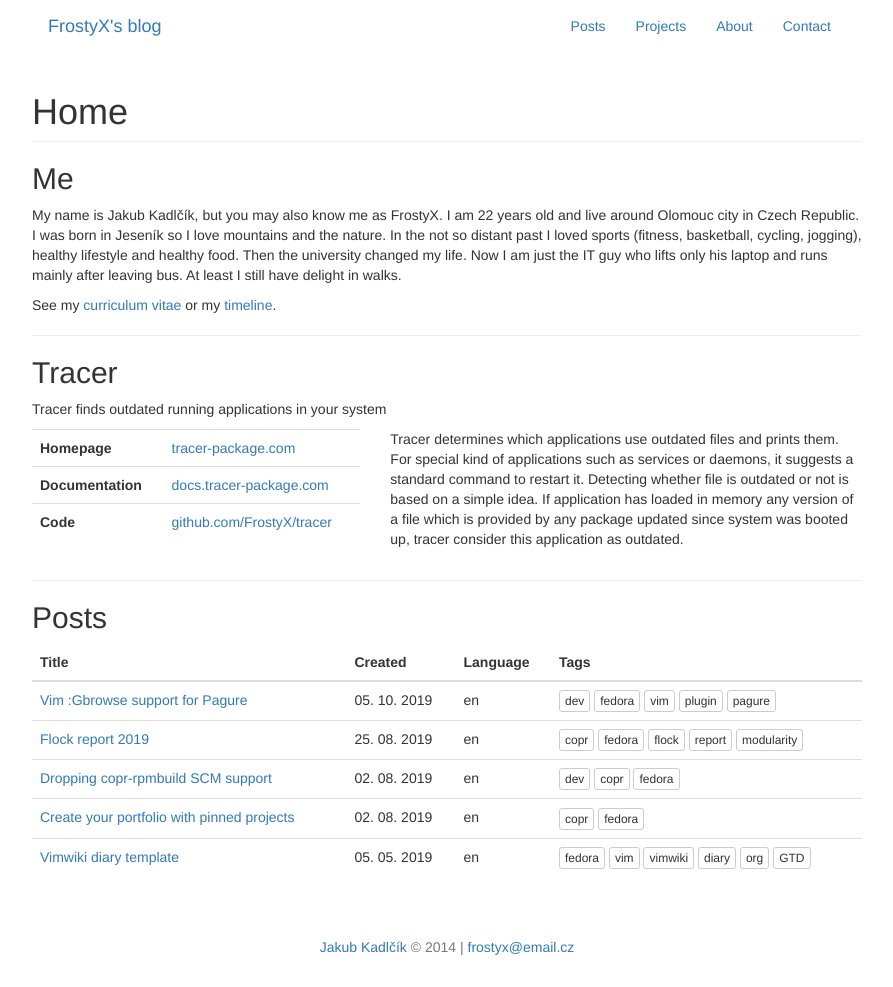
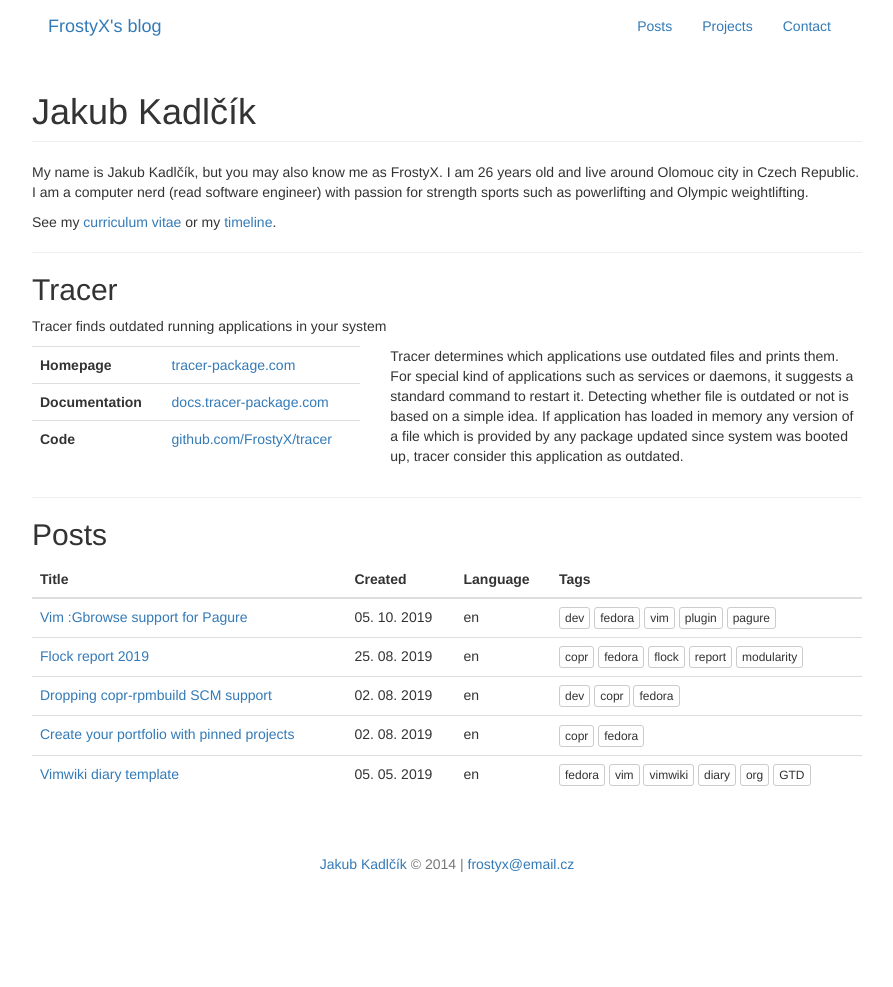
Before and after one commit to FrostyX/frostyx.github.io, a Jekyll site: the page built from index.html, in a window 1280 px wide. Shown: the whole page, without its empty margins (193-1086 px from the left). Built offline with Jekyll 4.4.1, drawn with Linux system fonts in a browser that asks for light colours; nearby versions of some CDN libraries; after the commit the page ends 904 px from its top, so only the background shows below that.

Commit message:
Remove most of the about me stuff, it is annoying to keep up-to-date

```diff
--- a/_includes/about/me.html
+++ b/_includes/about/me.html
@@ -1,4 +1,3 @@
-<h2>Me</h2>
-<p>My name is Jakub Kadlčík, but you may also know me as FrostyX. I am 22 years old and live around Olomouc city in Czech Republic. I was born in Jeseník so I love mountains and the nature. In the not so distant past I loved sports (fitness, basketball, cycling, jogging), healthy lifestyle and healthy food. Then the university changed my life. Now I am just the IT guy who lifts only his laptop and runs mainly after leaving bus. At least I still have delight in walks.</p>
+<p>My name is Jakub Kadlčík, but you may also know me as FrostyX. I am 26 years old and live around Olomouc city in Czech Republic. I am a computer nerd (read software engineer) with passion for strength sports such as powerlifting and Olympic weightlifting.</p>
 
 <p>See my <a href="https://github.com/FrostyX/cv/raw/master/jakub-kadlcik-cv.pdf" title="Jakub Kadlčík - curriculum vitae">curriculum vitae</a> or my <a href="/timeline/" title="Jakub Kadlčík - timeline">timeline</a>.</p>
--- a/_layouts/default.html
+++ b/_layouts/default.html
@@ -62,7 +62,6 @@
 						<ul class="nav navbar-nav navbar-right">
 							<li><a href="/posts">Posts</a></li>
 							<li><a href="/projects">Projects</a></li>
-							<li><a href="/about">About</a></li>
 							<li><a href="/contact">Contact</a></li>
 						</ul>
 					</div>
--- a/index.html
+++ b/index.html
@@ -1,6 +1,6 @@
 ---
 layout: default
-title: Home
+title: Jakub Kadlčík
 ---
 
 {% include about/me.html %}
```
Also changed, not shown: about.md (+3 -0 lines).
